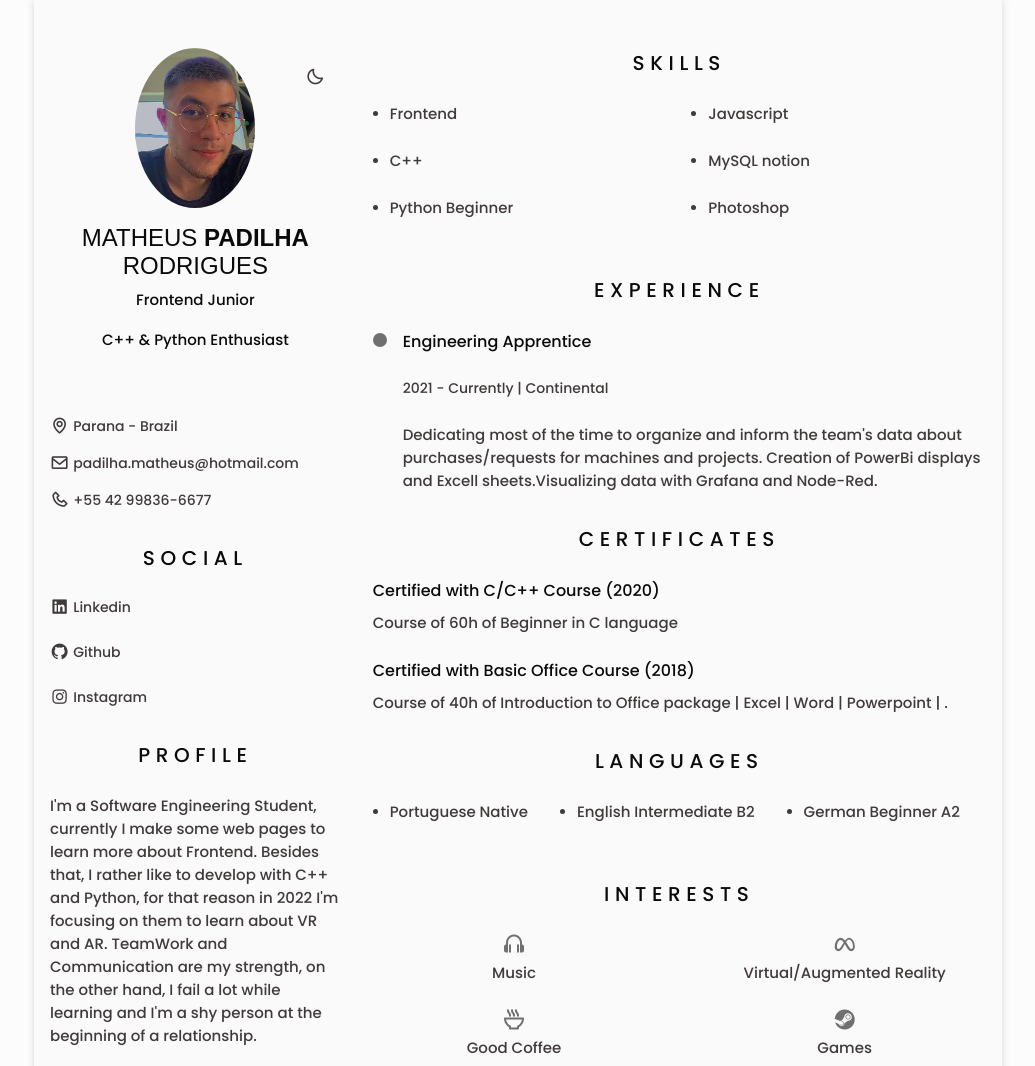
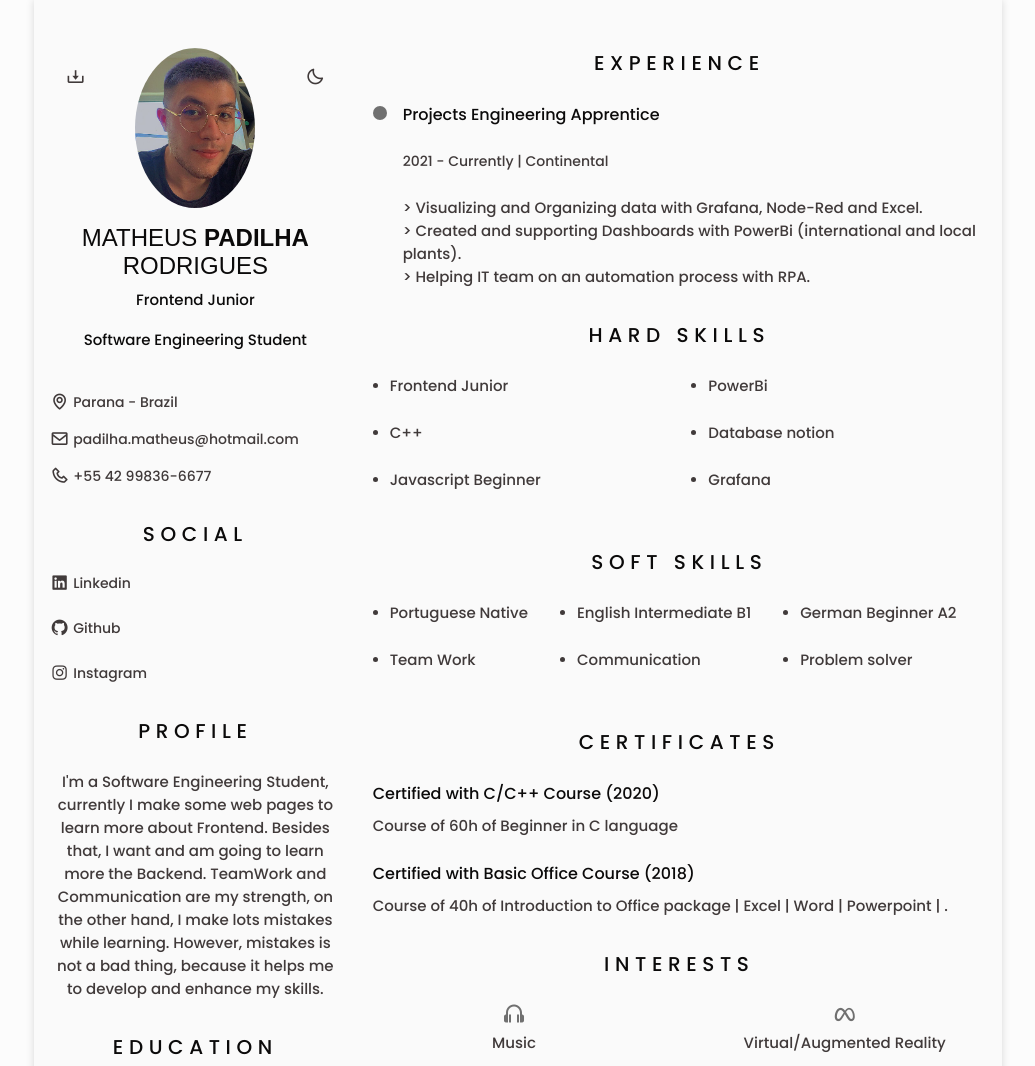
Before and after one commit to Padilha1/CV, a website: page index.html in a window 1280 px wide. Shown: the top 1066 px of the page, without its empty margins (122-1157 px from the left). Drawn offline with nearby package versions, Linux system fonts and the light colour scheme; a web font is replaced by a local one.

Commit message:
Updating CV

```diff
--- a/assets/css/ButtonTheme&PDF.css
+++ b/assets/css/ButtonTheme&PDF.css
@@ -26,7 +26,7 @@ body.dark-theme{
 /* PDF BUTTON */
 
 .generate-pdf {
-    display:none;
+    display:inline;
     position: absolute;
     top: 2.2rem;
     left: 2rem;
--- a/assets/css/mediaQuerie.css
+++ b/assets/css/mediaQuerie.css
@@ -7,14 +7,11 @@
         grid-template-columns: repeat(2,1fr);
         gap: 1rem .5rem;
     }
+    .generates-pdf{
+        display: none;
+    }
 
 }
-@media screen and (min-width:320px) {
-    .generates-pdf {
-        display: none;
-    }
-}
-
 
 /* Classes modified for Large Screen size */
 
@@ -45,15 +42,11 @@
         padding: 2rem 0;
     }
 
-    .generates-pdf{
-        display: inline-block;
+    .section-title /* WHY IS NOT WORKING ?????? */
+    {
+        text-align: left;
     }
-
-    .section-title, /* WHY IS NOT WORKING ?????? */
-    .profile-description{
-        text-align: initial;
-    }
-    .home-container{
+    .home_container{
         gap: 1.5rem;
     }
     .home_button-movil{
--- a/index.html
+++ b/index.html
@@ -67,7 +67,7 @@
                                 <img src="assets/img/eu.jpg" alt="" class="home_img">
                                 <h1 class="home_title">MATHEUS <b>PADILHA</b> RODRIGUES</h1>
                                 <h3 class="home_profession">Frontend Junior</h3>
-                                <h3 class="home_profession">C++ & Python Enthusiast</h3>
+                                <h3 class="home_profession">Software Engineering Student</h3>
 
                             <!-- Button to generate and download the pdf. Available for desktop. -->
 
@@ -119,8 +119,9 @@
                     <h2 class="section-title">Profile</h2>
                     <p class="profile-description">
                         I'm a Software Engineering Student, currently I make some web pages to learn more about Frontend.
-                        Besides that, I rather like to develop with C++ and Python, for that reason in 2022 I'm focusing on them to learn about VR and AR.
-                        TeamWork and Communication are my strength, on the other hand, I fail a lot while learning and I'm a shy person at the beginning of a relationship.
+                        Besides that, I want and am going to learn more the Backend.
+                        TeamWork and Communication are my strength, on the other hand, I make lots mistakes while learning.
+                        However, mistakes is not a bad thing, because it helps me to develop and enhance my skills.
                     </p>
                 </section>
 
@@ -157,36 +158,8 @@
             </div>
 
             <div class="resume-right">
-                 <!--========== SKILLS  ==========-->
-                 <section class="skills section" id="skills">
-                    <h2 class="section-title">Skills</h2>
-                    <div class="skills-content bd-grid">
-                        <ul class="skills-data">
-                            <li class="skills-name">
-                                <span class="skills-circle"></span>Frontend
-                            </li>
-                            <li class="skills-name">
-                                <span class="skills-circle"></span>C++
-                            </li>
-                            <li class="skills-name">
-                                <span class="skills-circle"></span>Python Beginner
-                            </li>
-                        </ul>
-                        <ul class="skills-data">
-                            <li class="skills-name">
-                                <span class="skills-circle"></span>Javascript
-                            </li>
-                            <li class="skills-name">
-                                <span class="skills-circle"></span>MySQL notion
-                            </li>
-                            <li class="skills-name">
-                                <span class="skills-circle"></span>Photoshop
-                            </li>
-                        </ul>
-                    </div>
-                </section>
-                <!--========== EXPERIENCE ==========-->
-                <section class="experience section" id="experience">
+                 <!--========== EXPERIENCE ==========-->
+                 <section class="experience section" id="experience">
                     <h2 class="section-title">Experience</h2>
 
                     <div class="experience-container bd-grid">
@@ -196,14 +169,70 @@
                                 <!-- <span class="experience-line"></span> -->
                             </div>
                             <div class="experience-data bd-grid">
-                                <h3 class="experience-title">Engineering Apprentice</h3>
+                                <h3 class="experience-title">Projects Engineering Apprentice</h3>
                                 <span class="experience-company">2021 - Currently | Continental</span>
-                                <p class="experience-description">Dedicating most of the time to organize and inform
-                                    the team's data about purchases/requests for machines and projects. Creation of PowerBi displays
-                                    and Excell sheets.Visualizing data with Grafana and Node-Red.
+                                <p class="experience-description">
+                                    > Visualizing and Organizing data with Grafana, Node-Red and Excel. <br>
+                                    > Created and supporting Dashboards with PowerBi (international and local plants). <br>
+                                    > Helping IT team on an automation process with RPA.
                                 </p>
                             </div>
                         </div>
+                    </div>
+                </section>
+                 <!--========== SKILLS  ==========-->
+                 <section class="skills section" id="skills">
+                    <h2 class="section-title">Hard Skills</h2>
+                    <div class="skills-content bd-grid">
+                        <ul class="skills-data">
+                            <li class="skills-name">
+                                <span class="skills-circle"></span>Frontend Junior
+                            </li>
+                            <li class="skills-name">
+                                <span class="skills-circle"></span>C++
+                            </li>
+                            <li class="skills-name">
+                                <span class="skills-circle"></span>Javascript Beginner
+                            </li>
+                        </ul>
+                        <ul class="skills-data">
+                            <li class="skills-name">
+                                <span class="skills-circle"></span>PowerBi
+                            </li>
+                            <li class="skills-name">
+                                <span class="skills-circle"></span>Database notion
+                            </li>
+                            <li class="skills-name">
+                                <span class="skills-circle"></span>Grafana
+                            </li>
+                        </ul>
+                    </div>
+                </section>
+
+                <!--========== LANGUAGES ==========-->
+                <section class="languages section">
+                    <h2 class="section-title">Soft Skills</h2>
+                    <div class="languages-container">
+                        <ul class="languages-content bd-grid">
+                            <li class="languages-name">
+                                <span class="languages-circle"></span> Portuguese  Native
+                            </li>
+                            <li class="languages-name">
+                                <span class="languages-circle"></span> English  Intermediate B1
+                            </li>
+                            <li class="languages-name">
+                                <span class="languages-circle"></span> German  Beginner A2
+                            </li>
+                            <li class="languages-name">
+                                <span class="languages-circle"></span> Team Work
+                            </li>
+                            <li class="languages-name">
+                                <span class="languages-circle"></span> Communication
+                            </li>
+                            <li class="languages-name">
+                                <span class="languages-circle"></span> Problem solver
+                            </li>
+                        </ul>
                     </div>
                 </section>
 
@@ -221,24 +250,6 @@
                             <p class="certificate-description">Course of 40h of Introduction to Office package
                                  | Excel | Word | Powerpoint | .</p>
                         </div>
-                    </div>
-                </section>
-
-                <!--========== LANGUAGES ==========-->
-                <section class="languages section">
-                    <h2 class="section-title">Languages</h2>
-                    <div class="languages-container">
-                        <ul class="languages-content bd-grid">
-                            <li class="languages-name">
-                                <span class="languages-circle"></span> Portuguese  Native
-                            </li>
-                            <li class="languages-name">
-                                <span class="languages-circle"></span> English  Intermediate B2
-                            </li>
-                            <li class="languages-name">
-                                <span class="languages-circle"></span> German  Beginner A2
-                            </li>
-                        </ul>
                     </div>
                 </section>
 
```
